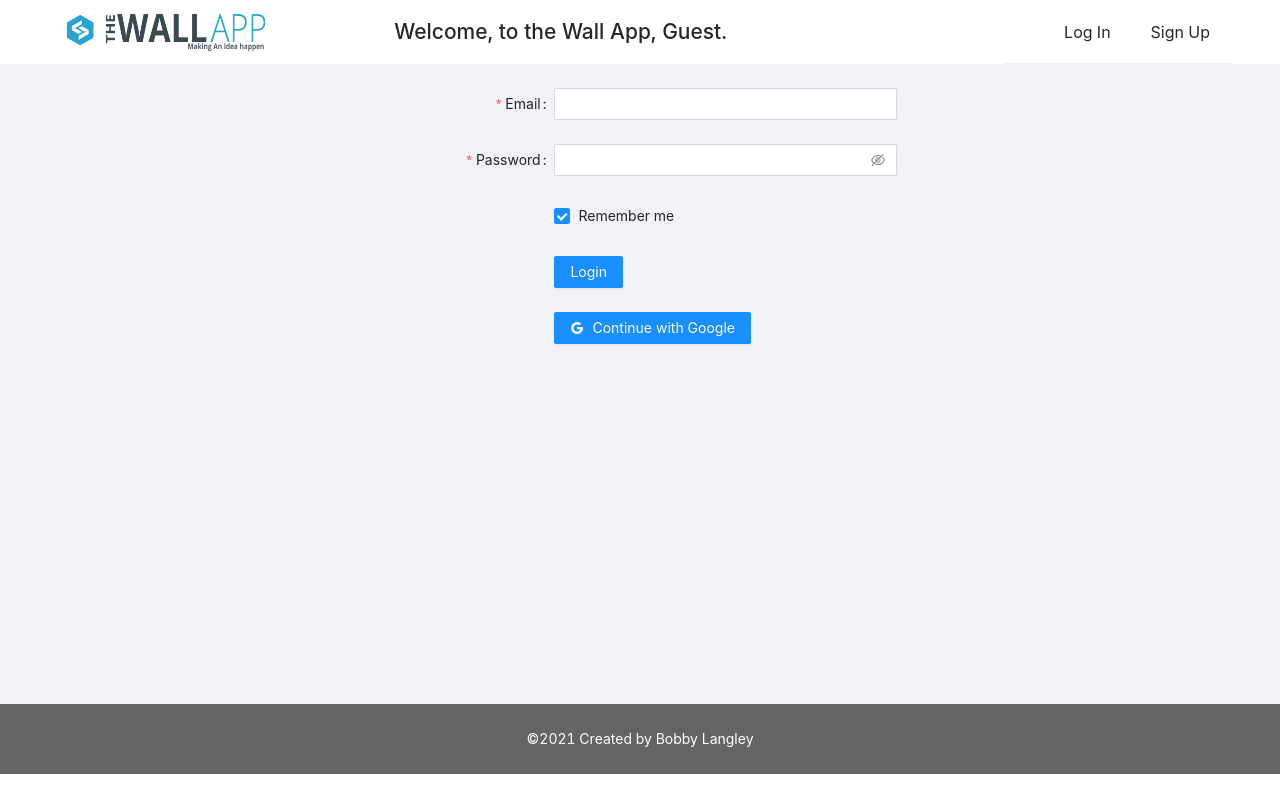
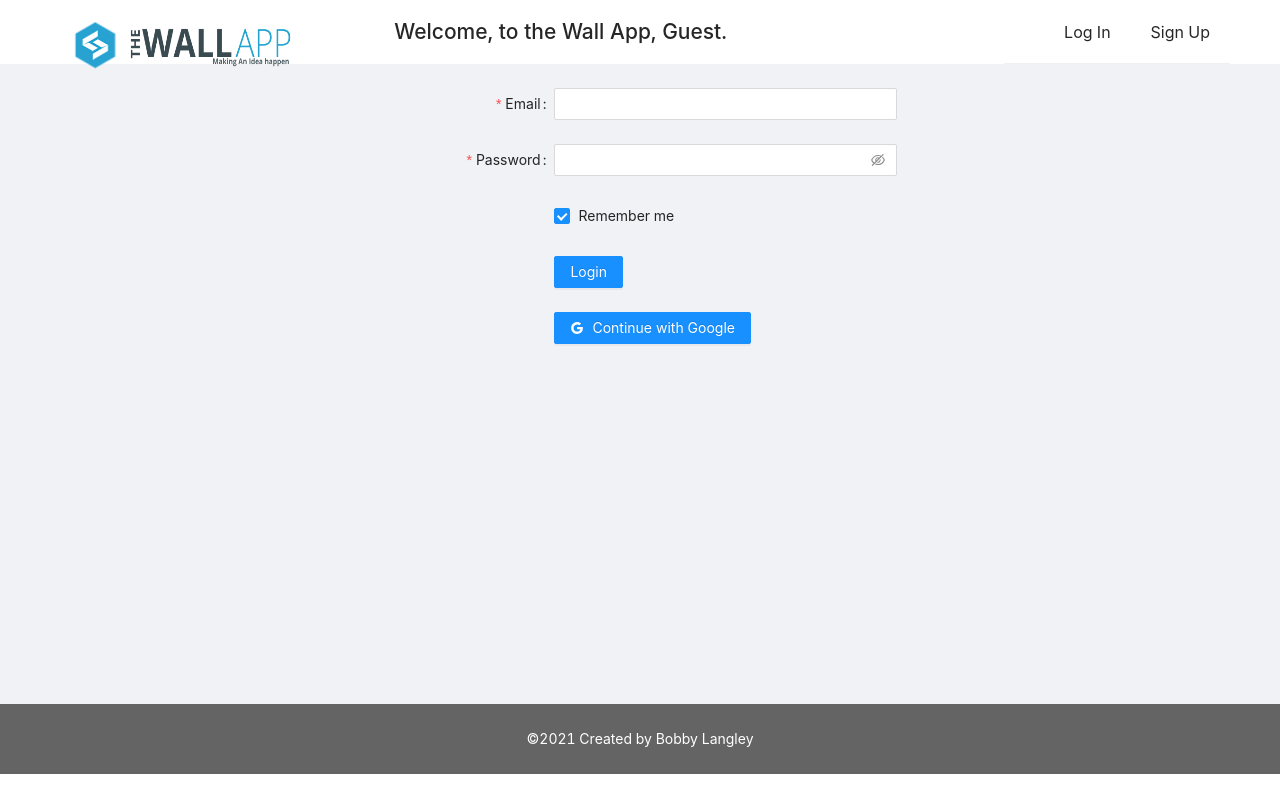
Before and after one commit to Bobby-Langley/wallApp-web, a React (Create React App) app: page /login in a window 1280 px wide. Built offline with nearby package versions, Linux system fonts and the light colour scheme.

Commit message:
welcome message only appears until logged in

```diff
--- a/src/App.css
+++ b/src/App.css
@@ -100,4 +100,6 @@
   align-items: center;
   text-align: center;
   margin-right: 2px;
+  margin-bottom: 10px;
+  padding-bottom: 50px;
 }
--- a/src/App.js
+++ b/src/App.js
@@ -32,7 +32,7 @@ function App() {
             <Header style={{ color: "grey" }}>
               <Row justify="space-between">
                 <Col span={6} style={{color:"grey"}}>  <h1 >
-                    <Link className="welcome" to="/" > <img style={{marginRight: "-10px"}} width={60} height={60} src="\TSL-logo.png"></img> <img  width={170} height={50} src="\wallappLogo.png"></img>   </Link>
+                    <Link className="welcome" to="/" > <img style={{marginRight: "-15px"}} width={90} height={90} src="\TSL-logo.png"></img> <img  width={170} height={50} src="\wallappLogo.png"></img>   </Link>
                   </h1>
                   </Col>
                   <Col span={8} style={{float:"center"}}>
--- a/src/components/posts.jsx
+++ b/src/components/posts.jsx
@@ -4,6 +4,7 @@ import React, { useState, useEffect, useContext } from "react";
 import { Link, Redirect, useParams, useHistory } from "react-router-dom";
 import { UserContext } from "../App";
 import { DeleteOutlined, MenuOutlined, EditOutlined } from "@ant-design/icons";
+import NewPost from '../components/addPost'
 import {getSinglePost} from "./patchApiCall"
 
 
@@ -52,8 +53,17 @@ function Posts({ posts, setPosts, loading, setLoading }) {
 
   return (
     <>
+
       <Row type="flex" align="middle" justify="center" className="alignColumn">
         <Col span={12} className="alignColumn" >
+        {user ? (
+            <NewPost
+              posts={posts}
+              setPosts={setPosts}
+              loading={loading}
+              setLoading={setLoading}
+            />
+          ) : null}
             <Row type="flex" align="middle">
           <Col >
             <Title style={{ textAlign: "center" }} >Posts</Title>
--- a/src/scenes/Home.jsx
+++ b/src/scenes/Home.jsx
@@ -31,24 +31,19 @@ function Home() {
       <Row justify="space-around" >
         <Col span={24} >
             <Row justify="center">
-          <Title level={3}  >
+
+          {!user ? (<Title level={3}  >
             In order to post on the wall, please either
             <Link to="/login"> Login </Link>
             or
             <Link to="/signup"> sign up </Link>.
-          </Title>
-          </Row >
+          </Title>) : (null)
+        }
+       </Row>
 
-          {user ? (
-            <NewPost
-              posts={posts}
-              setPosts={setPosts}
-              loading={loading}
-              setLoading={setLoading}
-            />
-          ) : null}
 
-        {loading ? (
+
+       {loading ? (
 
             <Spin style={{ textAlign: "center" }} size="large" />
 
```
